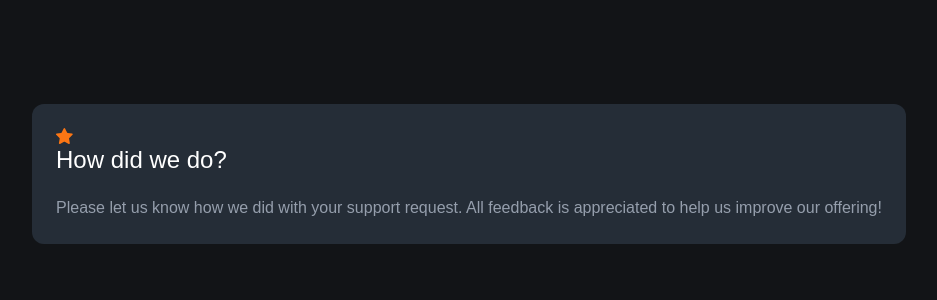
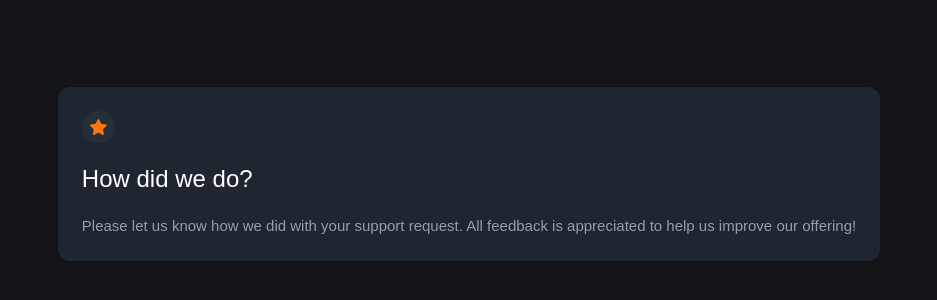
Before and after one commit to lioneltraore/frontendmentor.io-challenges, a React (Create React App) app in the folder React/interactive-rating-component/: page / in a window 1280 px wide. Shown: the part 226-526 px from the top of the page, without its empty margins (171-1108 px from the left). Built offline with nearby package versions, Linux system fonts and the light colour scheme.

Commit message:
add star style

```diff
--- a/React/interactive-rating-component/src/components/Icon/Icon.js
+++ b/React/interactive-rating-component/src/components/Icon/Icon.js
@@ -2,7 +2,9 @@ import logo from '../../assets/images/icon-star.svg';
 
 const Icon = () => {
     return (
-        <img src={logo} alt="star icon" />
+        <div className='p-2 bg-light w-fit rounded-full mb-5'>
+            <img src={logo} alt="star icon" />
+        </div>
     );
 }
 
--- a/React/interactive-rating-component/src/components/card/Card.js
+++ b/React/interactive-rating-component/src/components/card/Card.js
@@ -5,7 +5,7 @@ const Card = () => {
     <div className="bg-dark rounded-xl p-6">
       <Icon />
       <h2 className="text-white text-2xl mb-5">How did we do?</h2>
-      <p>
+      <p className="text-default">
         Please let us know how we did with your support request. All feedback is
         appreciated to help us improve our offering!
       </p>
--- a/React/interactive-rating-component/tailwind.config.js
+++ b/React/interactive-rating-component/tailwind.config.js
@@ -6,11 +6,14 @@ module.exports = {
     extend: {
       colors: {
         'primary': '#fb7413',
-        'light': '#7c8798',
+        'light': '#262F38',
         'lighter': '#959eac',
-        'dark': '#252d37',
+        'dark': '#1F2630',
         'darker': '#121417',
       },
+      fontSize: {
+        'default': '15px'
+      }
     },
   },
   plugins: [],
```
